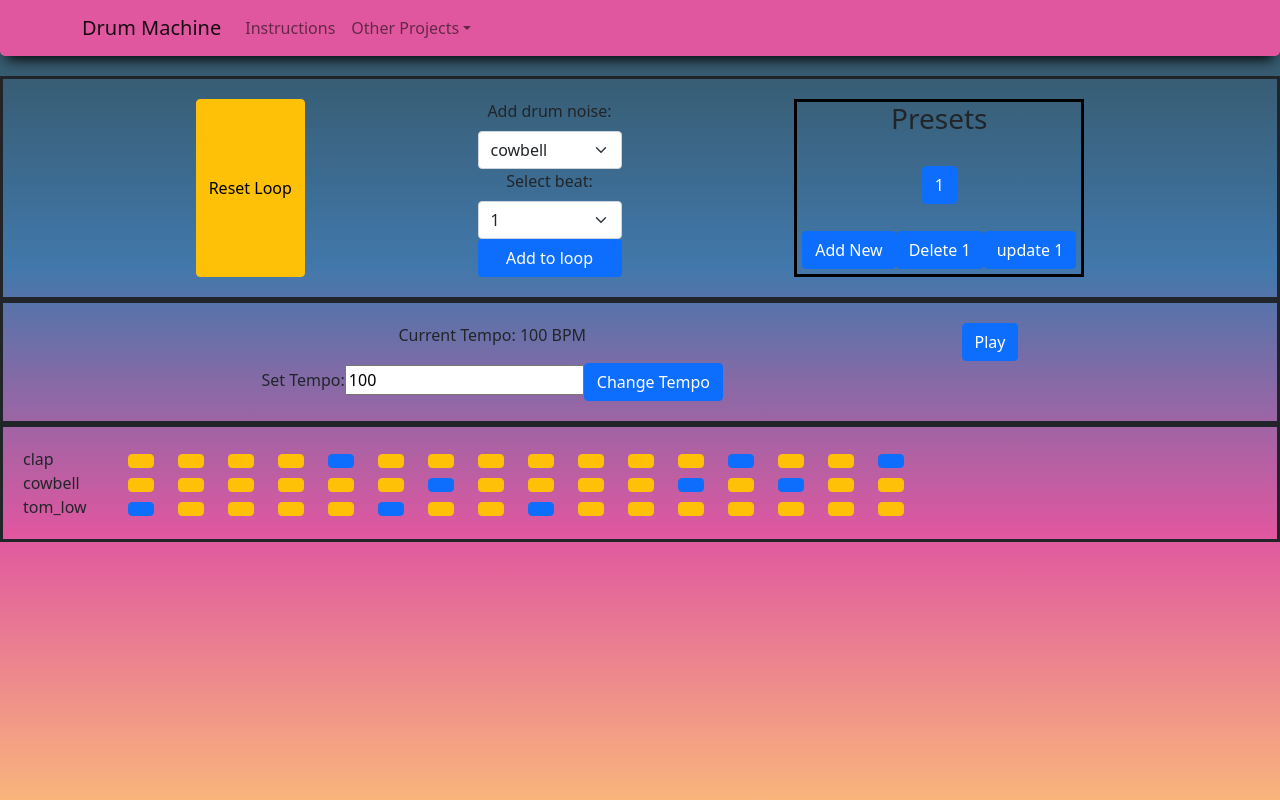
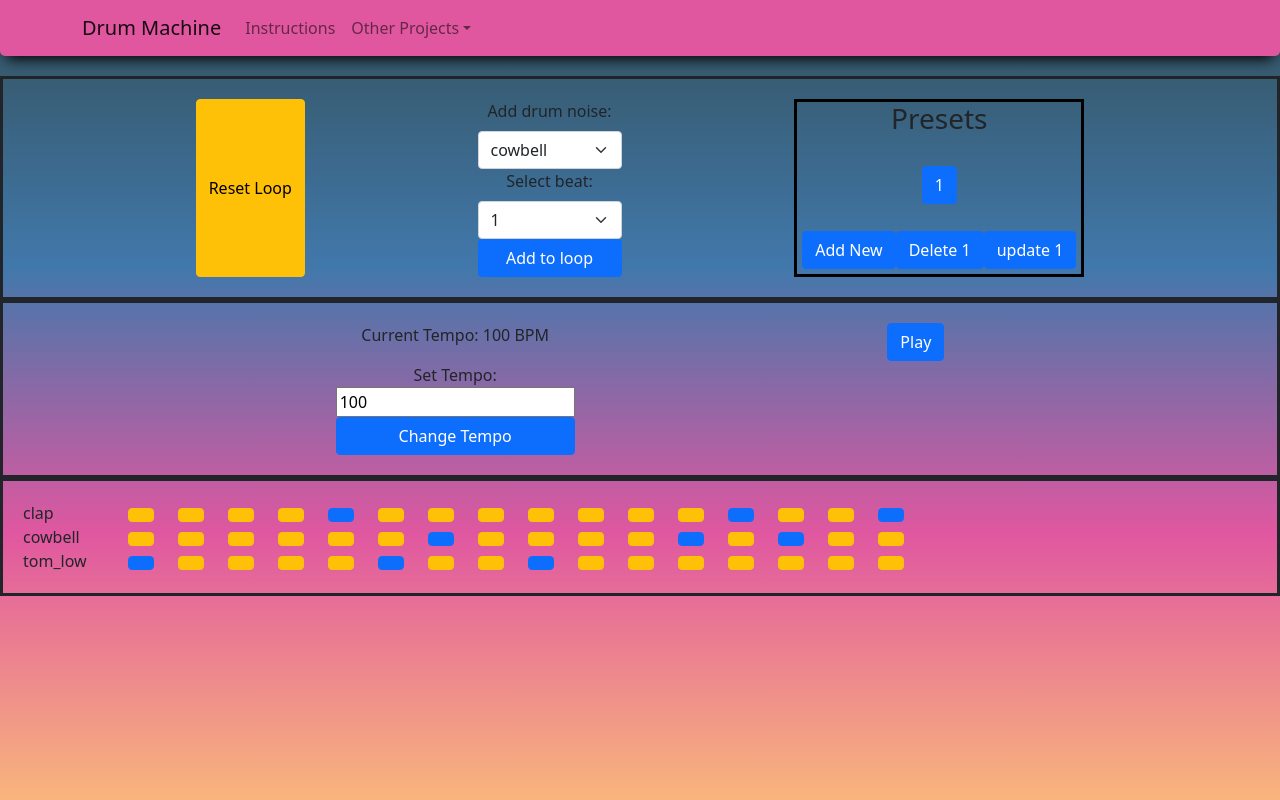
Before and after one commit to professional-pigeon/react-music-app, a React (Create React App) app: page / in a window 1280 px wide. Built offline with nearby package versions, Linux system fonts and the light colour scheme; no server answers.

Commit message:
tempo div has column direction, form in tempo div has column direction

```diff
--- a/src/App.css
+++ b/src/App.css
@@ -39,11 +39,7 @@
   margin: 5px;
 }
 
-.tools > form {
-  display: flex;
-  flex-direction: column;
-}
-.tempo-player > form {
+.tools > form, .tempo-form, .tempo-form > form{
   display: flex;
   flex-direction: column;
 }
```
